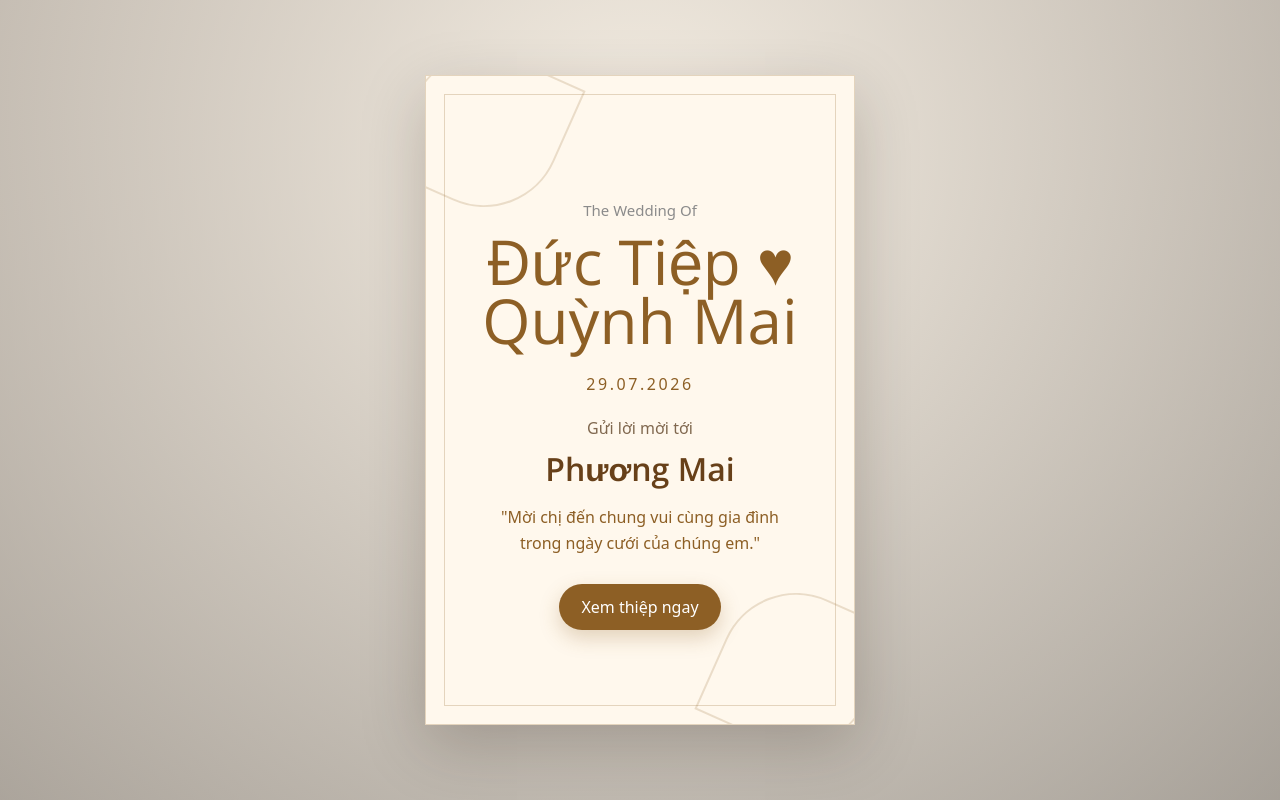
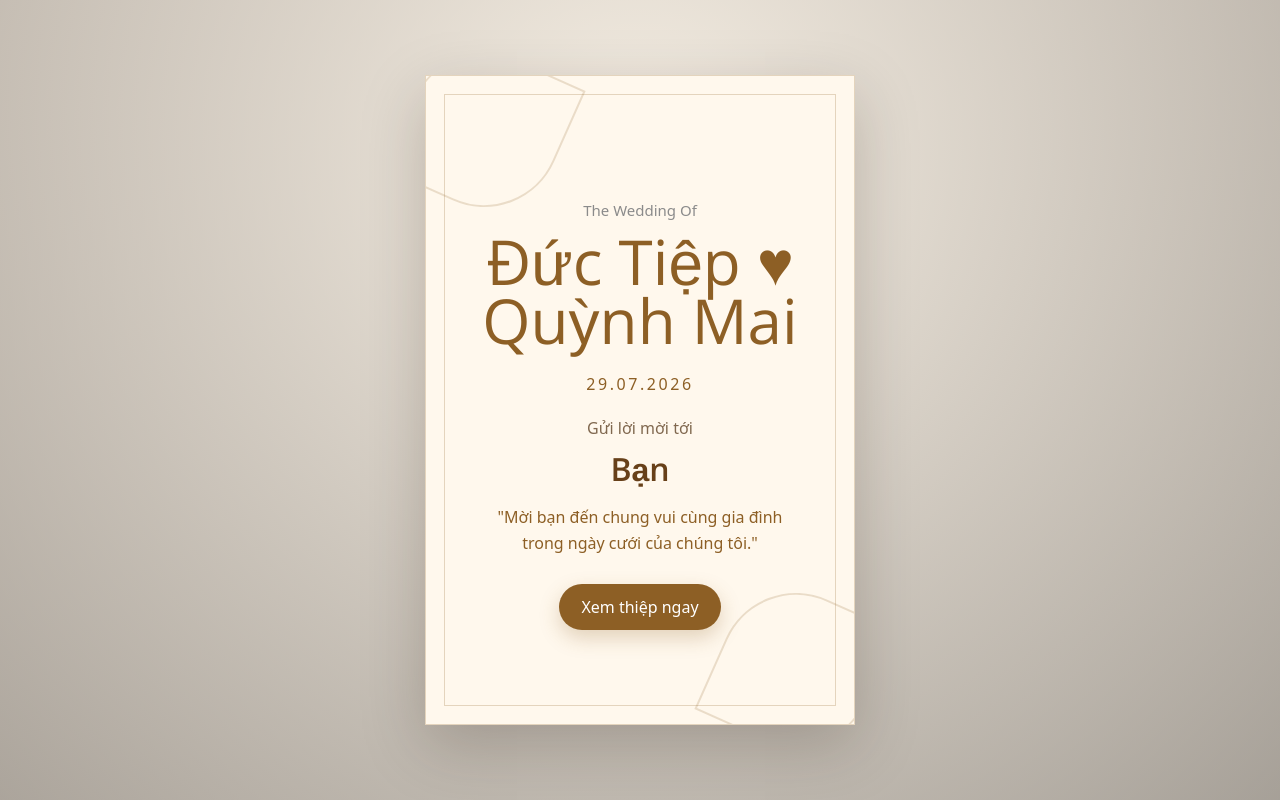
Before and after one commit to vuductiep/wedding-invitation, a Next.js app: page / in a window 1280 px wide. Shown: the top 800 px of the page. Built offline with nearby package versions, Linux system fonts and the light colour scheme.

Commit message:
feat: update default guest details for wedding invitation

```diff
--- a/app/page.tsx
+++ b/app/page.tsx
@@ -6,7 +6,7 @@ export default async function Home() {
   const [defaultGuest, guestbookMessages] = await Promise.all([
     prisma.guest
       .findUnique({
-        where: { slug: "phuong-mai" },
+        where: { slug: "bạn" },
       })
       .catch(() => null),
     prisma.guestbookMessage
@@ -17,9 +17,9 @@ export default async function Home() {
   ]);
 
   const guest = defaultGuest || {
-    slug: "phuong-mai",
-    name: "Phương Mai",
-    message: "Mời chị đến chung vui cùng gia đình trong ngày cưới của chúng em.",
+    slug: "guest",
+    name: "Bạn",
+    message: "Mời bạn đến chung vui cùng gia đình trong ngày cưới của chúng tôi.",
   };
 
   return (
--- a/app/wedding-invite.tsx
+++ b/app/wedding-invite.tsx
@@ -21,9 +21,9 @@ export interface GuestbookMessage {
 };
 
 const defaultGuest: GuestInvite = {
-  slug: "phuong-mai",
-  name: "Phương Mai",
-  message: "Mời chị đến chung vui cùng gia đình trong ngày cưới của chúng em.",
+  slug: "guest",
+  name: "Bạn",
+  message: "Mời bạn đến chung vui cùng gia đình trong ngày cưới của chúng tôi.",
 };
 
 const mediaBase = "/images";
```
